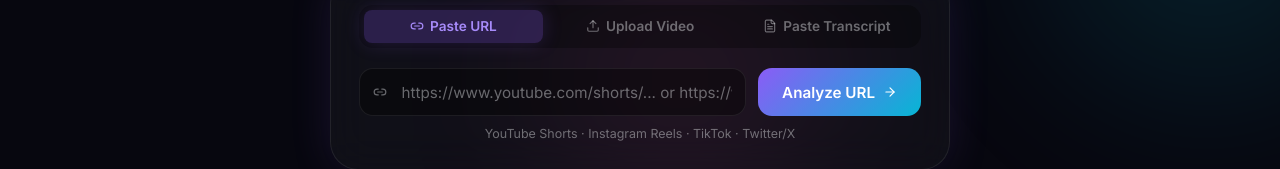
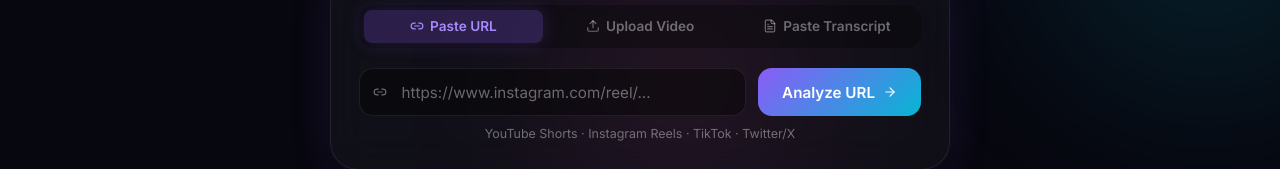
Before and after one commit to prathmesh-git/Unreel, a React (Vite) app in the folder client/: page / in a window 1280 px wide. Shown: the part 511-680 px from the top of the page. Built offline with nearby package versions, Linux system fonts and the light colour scheme.

Commit message:
small ui change

```diff
--- a/client/src/components/Hero.jsx
+++ b/client/src/components/Hero.jsx
@@ -93,7 +93,7 @@ export default function Hero({
                     <input
                       type="url" className="url-input" value={url}
                       onChange={e => setUrl(e.target.value)}
-                      placeholder="https://www.youtube.com/shorts/... or https://www.instagram.com/reel/..."
+                      placeholder="https://www.instagram.com/reel/..."
                       aria-label="Video URL" required
                     />
                   </div>
```
